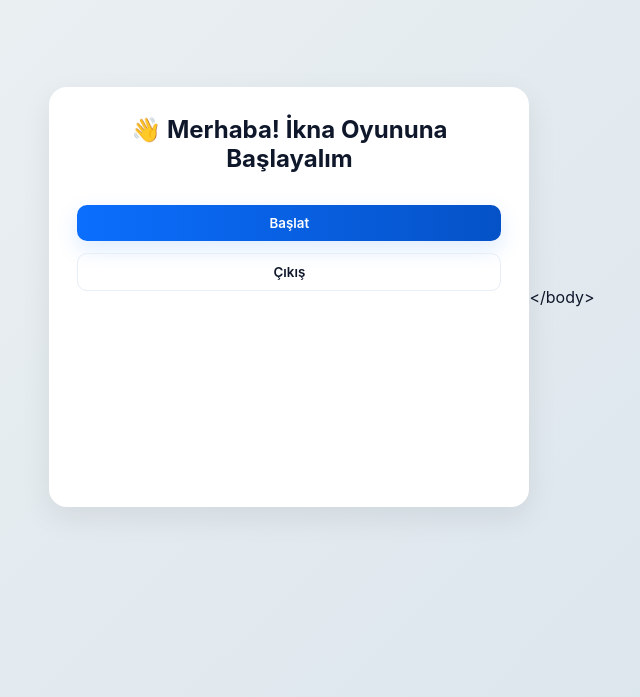
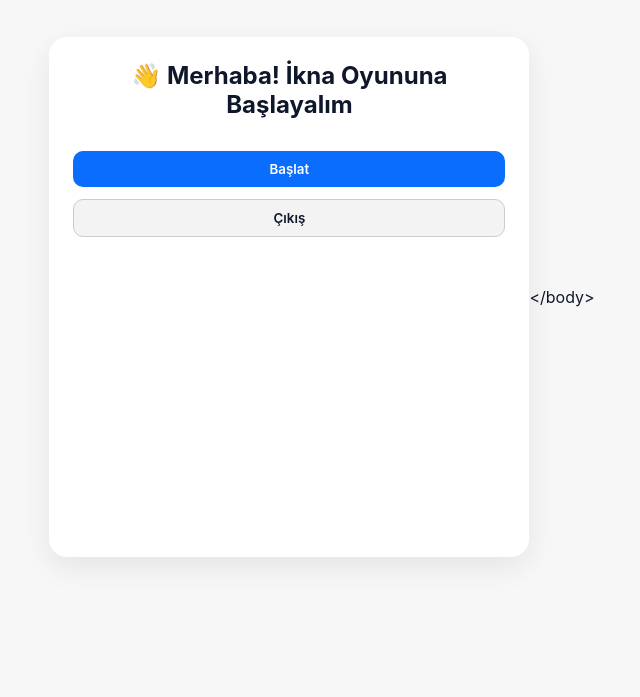
Before and after one commit to omerali1996/convince_app_v1, a React (Create React App) app: page / in a window 1280 px wide. Shown: the part 103-800 px from the top of the page, without its empty margins (318-958 px from the left). Built offline with nearby package versions, Linux system fonts and the light colour scheme; no server answers.

Commit message:
Update index.css

```diff
--- a/src/index.css
+++ b/src/index.css
@@ -1,4 +1,3 @@
-/* ==== Genel Reset ve Temel Ayarlar ==== */
 * {
   margin: 0;
   padding: 0;
@@ -6,26 +5,15 @@
   font-family: 'Inter', system-ui, -apple-system, "Segoe UI", Roboto, "Helvetica Neue", Arial;
 }
 
-:root {
-  --bg-1: #f7fafc;
-  --card-bg: #ffffff;
-  --accent: #0b6efd;
-  --accent-dark: #0552c7;
-  --muted: #6b7280;
-  --radius-lg: 18px;
-}
-
 body {
-  background: linear-gradient(135deg, #eef2f3 0%, #d9e4ec 100%);
+  background: #f7f7f7;
   color: #0f172a;
   display: flex;
   justify-content: center;
   align-items: center;
   min-height: 100vh;
-  padding: 24px;
 }
 
-/* Container */
 .container {
   width: 100%;
   max-width: 480px;
@@ -34,28 +22,12 @@ body {
   flex-direction: column;
   gap: 18px;
   align-items: center;
+  background: #ffffff;
+  border-radius: 18px;
+  padding: 24px;
+  box-shadow: 0 10px 30px rgba(0,0,0,0.08);
 }
 
-/* Card */
-.card {
-  background: var(--card-bg);
-  border-radius: var(--radius-lg);
-  box-shadow: 0 10px 30px rgba(2,6,23,0.08);
-  padding: 28px;
-  width: 100%;
-  display: flex;
-  gap: 20px;
-  flex-direction: column;
-  min-height: 420px;
-  transition: transform .18s ease, box-shadow .18s ease;
-}
-
-.card:focus-within, .card:hover {
-  transform: translateY(-4px);
-  box-shadow: 0 14px 40px rgba(2,6,23,0.10);
-}
-
-/* Buttons */
 .btn {
   padding: 10px 14px;
   border-radius: 10px;
@@ -68,13 +40,20 @@ body {
 }
 
 .btn-primary {
-  background: linear-gradient(90deg, var(--accent), var(--accent-dark));
+  background: #0a6dfd;
   color: #fff;
-  box-shadow: 0 8px 22px rgba(11,110,253,0.14);
 }
 
 .btn-secondary {
-  background: transparent;
+  background: #f3f3f3;
   color: #0f172a;
-  border: 1px solid #e6eef7;
+  border: 1px solid #ccc;
 }
+
+textarea, input {
+  width: 100%;
+  padding: 8px;
+  font-size: 16px;
+  border-radius: 8px;
+  border: 1px solid #ccc;
+}
```
